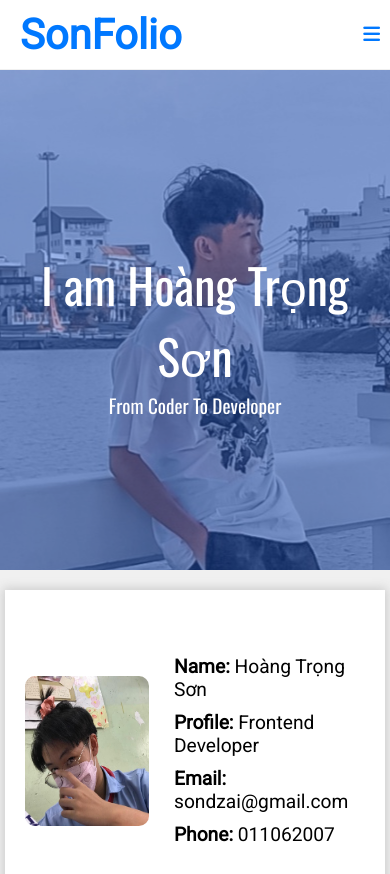
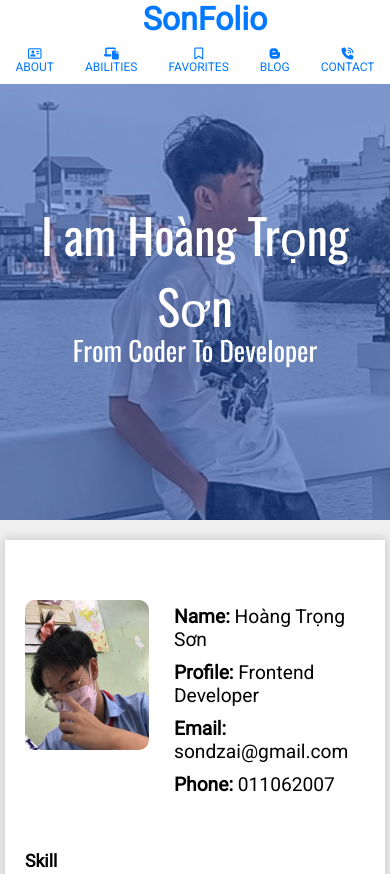
Before and after one commit to TrongSon1106/Portfolio, a plain HTML site: page index.html in a window 390 px wide. Shown: the top 874 px of the page. Drawn offline with nearby package versions, Linux system fonts and the light colour scheme; a web font is replaced by a local one.

Commit message:
Update responsive navigation bar

```diff
--- a/index.html
+++ b/index.html
@@ -18,10 +18,8 @@
                     <h1>SonFolio</h1>
                 </a>
             </div>
+            <!-- ? Header for PC (not responsive) -->
             <nav class="header__nav">
-                <div class="navbar__icon">
-                    <i class="fa-solid fa-bars"></i>
-                </div>
                 <ul class="navbar__list">
                     <li class="navbar__elements">
                         <a href="#about">
@@ -45,6 +43,42 @@
                     </li>
                     <li class="navbar__elements">
                         <a href="#contact">
+                            CONTACT
+                        </a>
+                    </li>
+                </ul>
+            </nav>
+
+            <!-- ? Header for tablet + mobile (responsive) -->
+            <nav class="nav__responsive">
+                <ul>
+                    <li>
+                        <a href="#about">
+                            <i class="fa-regular fa-address-card"></i>
+                            ABOUT
+                        </a>
+                    </li>
+                    <li>
+                        <a href="#service">
+                            <i class="fa-solid fa-laptop-file"></i>
+                            ABILITIES
+                        </a>
+                    </li>
+                    <li>
+                        <a href="#portfo">
+                            <i class="fa-regular fa-bookmark"></i>
+                            FAVORITES
+                        </a>
+                    </li>
+                    <li>
+                        <a href="#blog">
+                            <i class="fa-brands fa-blogger-b"></i>
+                            BLOG
+                        </a>
+                    </li>
+                    <li>
+                        <a href="#contact">
+                            <i class="fa-solid fa-phone-volume"></i>
                             CONTACT
                         </a>
                     </li>
--- a/style-responsive.css
+++ b/style-responsive.css
@@ -1,21 +1,44 @@
 /** Navbar icon for tablet + mobile */
-.navbar__icon{
+.nav__responsive {
     display: none;
 }
-/** table: width <= 768px and width < 1023px */
+/** table: width >= 768px and width < 1023px */
 @media only screen and (min-width: 768px) and (max-width: 1023px) {
     /* ? NAVBAR */
+    .header {
+        justify-content: unset;
+        padding: 0;
+        flex-direction: column;
+    }
+    .body{
+        padding-top: 20px;
+    }
+    .nav__responsive {
+        display: block;
+        width: 100%;
+    }
+    .nav__responsive > ul {
+        display: flex;
+        list-style: none;
+        align-items: center;
+        justify-content: space-around;
+    }
+    .nav__responsive > ul > li {
+        padding: 10px 0;
+    }
+    .nav__responsive > ul > li > a > i {
+        display: block;
+    }
+    .nav__responsive > ul > li > a {
+        text-decoration: none;
+        color: var(--main-color);
+        text-align: center;
+    }
     .navbar__list {
         display: none;
     }
-    .navbar__icon {
-        display: block;
-        font-size: 1.2rem;
-        margin-right: 10px;
-    }
-    .navbar__icon:hover {
-        cursor: pointer;
-        opacity: 0.5;
+    .header__logo {
+        font-size: 1rem;
     }
     /* ? ABOUT */
     .infor-myself{
@@ -35,7 +58,6 @@
         text-align: left;
         margin: 0 10px;
     }
-
     /* ? ABILITIES */
     .service__card{
         width: 45%;
@@ -64,7 +86,6 @@
         width: 42%;
         margin-top: 20px;
     }
-
     .contact {
         width: 90%;
     }
@@ -73,23 +94,42 @@
 /** Small tablet + mobile: width <= 600px */
 @media only screen and (max-width: 600px) {
     /* ? NAVBAR */
+    .header {
+        justify-content: unset;
+        padding: 0;
+        flex-direction: column;
+    }
+    .body{
+        padding-top: 20px;
+    }
+    .nav__responsive {
+        display: block;
+        width: 100%;
+    }
+    .nav__responsive > ul {
+        display: flex;
+        list-style: none;
+        align-items: center;
+        justify-content: space-around;
+    }
+    .nav__responsive > ul > li {
+        padding: 10px 0;
+        font-size: 0.75rem;
+    }
+    .nav__responsive > ul > li > a > i {
+        display: block;
+    }
+    .nav__responsive > ul > li > a {
+        text-decoration: none;
+        color: var(--main-color);
+        text-align: center;
+    }
     .navbar__list {
         display: none;
     }
-    .navbar__icon {
-        display: block;
-        font-size: 1.2rem;
-        margin-right: 10px;
+    .header__logo {
+        font-size: 1rem;
     }
-    .navbar__icon:hover {
-        cursor: pointer;
-        opacity: 0.5;
-    }
-
-    .title-myself::after{
-        text-align: center;
-    }
-
      /* ? ABOUT */
     .infor-myself{
         flex-direction: column;
@@ -98,11 +138,8 @@
         margin-top: 20px;
         padding-top: 10px;
     }
-    .personal-infor {
-        align-items: center;
-    }
     .title-myself p {
-        font-size: 1.2rem;
+        font-size: 1.7rem;
     }
     .infor-myself img{
         height: 150px;
--- a/style.css
+++ b/style.css
@@ -90,6 +90,7 @@
     height: 100%;
     position: absolute;
     font-size: 3rem;
+    text-align: center;
 }
 .title-myself p{
     font-size: 2rem;
```
